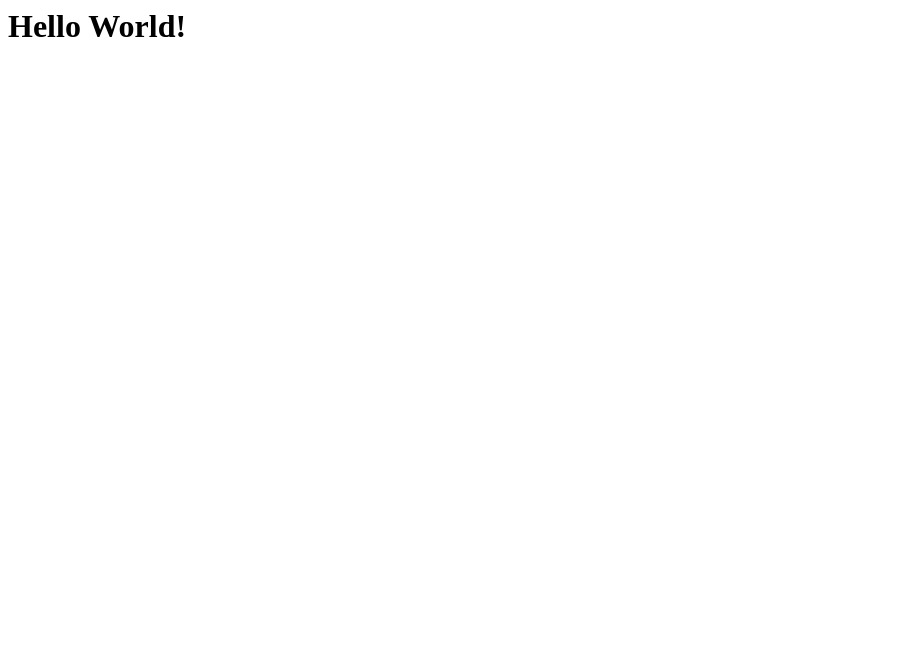
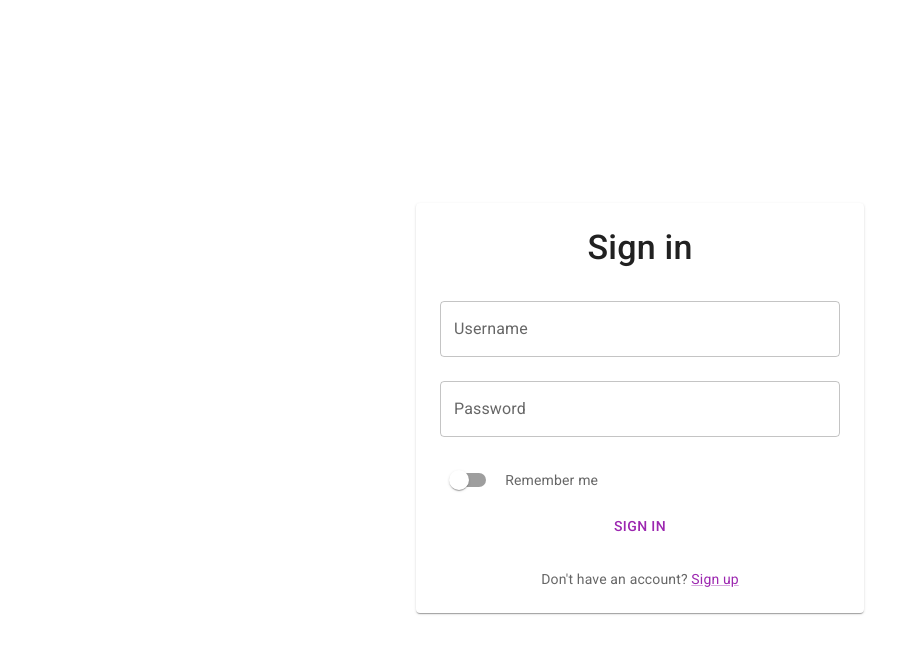
Before and after one commit to Zor-En/DoggoCorp2.0, a React app: page / in a window 1280 px wide. Shown: the top 654 px of the page, without its empty margins (0-920 px from the left). Built offline with nearby package versions, Linux system fonts and the light colour scheme.

Commit message:
Added signIn and MUI theme

```diff
--- a/client/App.js
+++ b/client/App.js
@@ -1,18 +1,53 @@
-import React from "react";
+import React from 'react';
 import { BrowserRouter as Router, Routes, Route } from "react-router-dom";
+import SignIn from "./SignIn";
+import { createTheme, ThemeProvider } from '@mui/material';
+import { purple } from '@mui/material/colors';
 
-
-
+const theme = createTheme({
+  palette: {
+    primary: {
+      main: purple[500],
+    },
+    secondary: {
+      main: '#f44336',
+    },
+  },
+  // typography: {
+  //   fontFamily: 'Poppins', //change
+  // },
+  components: {
+    MuiButton: {
+      styleOverrides: {
+        root: {
+          borderRadius: 30,
+          padding: 15,
+        },
+      },
+    },
+    MuiCssBaseline: {
+      styleOverrides: {
+        // '@font-face': {
+        //   fontFamily: 'Poppins',
+        // },
+      },
+    },
+  },
+});
 
 
 function App() {
   return (
+    <ThemeProvider theme={theme}>
     <Router>
       <div className="App">
+        <Routes>
+          <Route path="/" element={<SignIn />} />
+        </Routes>
       </div>
     </Router>
+    </ThemeProvider>
   );
 }
 
-
 export default App;
--- /dev/null
+++ b/client/SignIn.js
@@ -0,0 +1,58 @@
+import React, { useState } from "react";
+import Card from "@mui/material/Card";
+import Switch from "@mui/material/Switch";
+import Link from "@mui/material/Link";
+import Box from "@mui/material/Box";
+import Typography from "@mui/material/Typography";
+import TextField from "@mui/material/TextField";
+import Button from "@mui/material/Button";
+import TableFooter from '@mui/material/TableFooter';
+
+export default function SignIn() {
+  const [rememberMe, setRememberMe] = useState(false);
+
+  const handleSetRememberMe = () => setRememberMe(!rememberMe);
+
+  return (
+    <Box
+      sx={{
+        display: "flex",
+        flexDirection: "column",
+        alignItems: "center",
+        justifyContent: "center",
+        minHeight: "100vh",
+      }}
+    >
+      <Card sx={{ maxWidth: 400, width: "100%", p: 3 }}>
+        <Box textAlign="center" mb={2}>
+          <Typography variant="h4" fontWeight="medium">
+            Sign in
+          </Typography>
+        </Box>
+
+        <Box component="form">
+          <TextField label="Username" type="username" fullWidth margin="normal" />
+          <TextField label="Password" type="password" fullWidth margin="normal" />
+          <Box display="flex" alignItems="center" mt={2}>
+            <Switch checked={rememberMe} onChange={handleSetRememberMe} />
+            <Typography variant="body2" color="textSecondary">
+              &nbsp;&nbsp;Remember me
+            </Typography>
+          </Box>
+          <Button variant="text" color="primary" fullWidth mt={2}>
+            Sign In
+          </Button>
+        </Box>
+
+        <Box mt={2} textAlign="center">
+          <Typography variant="body2" color="textSecondary">
+            Don't have an account?{" "}
+            <Link to="/authentication/sign-up/cover" variant="body2">
+              Sign up
+            </Link>
+          </Typography>
+        </Box>
+      </Card>
+    </Box>
+  );
+}
--- a/client/index.js
+++ b/client/index.js
@@ -2,6 +2,11 @@ import React from 'react';
 import ReactDOM from 'react-dom';
 
 import App from './App';
+
+import '@fontsource/roboto/300.css';
+import '@fontsource/roboto/400.css';
+import '@fontsource/roboto/500.css';
+import '@fontsource/roboto/700.css';
 
 
 ReactDOM.render(
--- a/index.html
+++ b/index.html
@@ -6,7 +6,6 @@
     <title>Moles</title>
   </head>
   <body>
-    <h1>Hello World!</h1>
     <div id="root"></div>
   </body>
 </html>
--- a/webpack.config.js
+++ b/webpack.config.js
@@ -2,7 +2,7 @@ const path = require("path");
 const HtmlWebpackPlugin = require("html-webpack-plugin");
 
 module.exports = {
-  mode: "development",
+  // mode: "production",
   entry: "./client/index.js",
   output: {
     filename: "bundle.js",
@@ -42,7 +42,7 @@ module.exports = {
   plugins: [
     new HtmlWebpackPlugin({
       title: "Development",
-      template: "./index.html",
+      template: "index.html",
       publicPath: '/'
     }),
   ],
```
Also changed, not shown: package.json (+10 -5 lines), 5 other files (tests, documents, lock files or other folders). Lines whose indentation alone changed are shown as unchanged.
